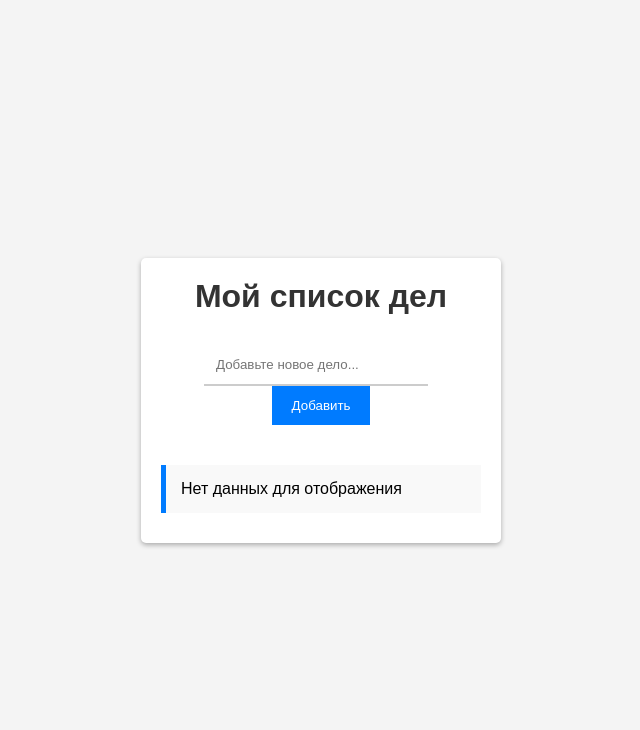
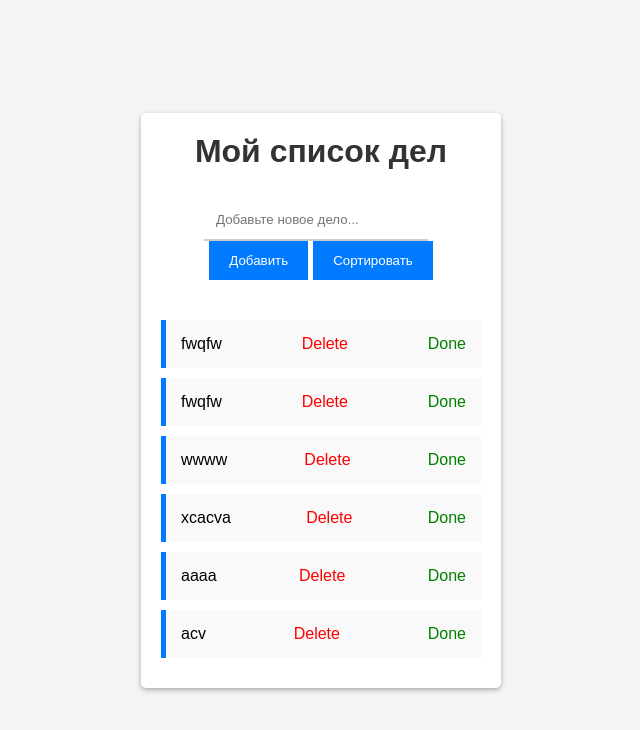
Before and after one commit to Sqeezych/React-server, a React (Vite) app: page / in a window 1280 px wide. Shown: the top 730 px of the page, without its empty margins (299-939 px from the left). Built offline with nearby package versions, Linux system fonts and the light colour scheme; data requests are answered from the project's data file.

Commit message:
added debounce and sort

```diff
--- a/src/App.css
+++ b/src/App.css
@@ -48,6 +48,14 @@ h1 {
 
 .taskForm button:hover {
   background-color: #0056b3;
+}
+
+.taskForm button.active {
+  background-color: #406680;
+}
+
+.submitButton {
+  margin-right: 5px;
 }
 
 .taskList {
--- a/src/App.jsx
+++ b/src/App.jsx
@@ -1,11 +1,12 @@
-import { useState } from 'react';
+import { useState, useRef } from 'react';
 import './hooks/useRequestGetTodos'
 import './App.css';
 import {
   useRequestGetTodos,
   useRequestDeleteTodo,
   useRequestSetTodo,
-  useRequestUpdateTodo
+  useRequestUpdateTodo,
+  debounce
  } from './hooks';
 
 export default function App() {
@@ -13,6 +14,8 @@ export default function App() {
   const [isRefresh, setIsRefresh] = useState(false);
   const [todo, setTodo] = useState('');
   const [todosForWiev, setTodosForWiev] = useState([]);
+  const [isSorted, setIsSorted] = useState(false);
+  const isSortedRef = useRef(isSorted);
   const {isLoading, todosFromServer} = useRequestGetTodos(isRefresh, setTodosForWiev);
   const submitForm = useRequestSetTodo(todo, setTodo, refreshItems);
   const completeButton = useRequestUpdateTodo(refreshItems);
@@ -23,17 +26,29 @@ export default function App() {
   function inputOnChange({ target }) {
     let arr = [];
     setTodo(target.value);
+    debounce (() => {
       if (target.value !== '') {
-      todosFromServer.forEach(elem => {
-        if(elem.title.indexOf(target.value) !== -1) {
-          console.log(target.value)
-          console.log(elem.title)
+        todosFromServer.forEach((elem) => {
+          if(elem.title.toLowerCase().indexOf(target.value.toLowerCase()) !== -1) {
             arr.push(elem)
           }
         });
         setTodosForWiev(arr);
       } else if (target.value === '') {
         setTodosForWiev(todosFromServer);
+      }}, 1500)
+  }
+
+  function sortButton() {
+    setIsSorted(!isSorted);
+    isSortedRef.current = !isSorted;
+
+    if(isSortedRef.current) {
+      todosForWiev.sort((a, b) => a.title.localeCompare(b.title, 'ru', {ignorePunctuation: true}));
+    } else {
+      setTodosForWiev(todosFromServer);
+      setTodo('');
+      setIsRefresh(!isRefresh);
     }
 
   }
@@ -48,7 +63,8 @@ export default function App() {
               className="newTask"
               onChange={inputOnChange}
               placeholder="Добавьте новое дело..." />
-            <button type="submit">Добавить</button>
+            <button className="submitButton" type="submit">Добавить</button>
+            <button className={isSortedRef.current ? "sortButton active" : "sortButton"} onClick={sortButton} type="button">Сортировать</button>
         </form>
 
         <div className="taskList">
--- a/src/db.json
+++ b/src/db.json
@@ -1,3 +1,34 @@
 {
-  "todos": []
+  "todos": [
+    {
+      "title": "fwqfw",
+      "completed": false,
+      "id": 1
+    },
+    {
+      "title": "fwqfw",
+      "completed": false,
+      "id": 2
+    },
+    {
+      "title": "wwww",
+      "completed": false,
+      "id": 3
+    },
+    {
+      "title": "xcacva",
+      "completed": false,
+      "id": 4
+    },
+    {
+      "title": "aaaa",
+      "completed": false,
+      "id": 5
+    },
+    {
+      "title": "acv",
+      "completed": false,
+      "id": 6
+    }
+  ]
 }
--- /dev/null
+++ b/src/hooks/debounce.js
@@ -0,0 +1,3 @@
+export function debounce(func, ms) {
+    setTimeout(func, ms)
+}
```
Also changed, not shown: src/hooks/index.js (+5 -4 lines). Lines whose indentation alone changed are shown as unchanged.
